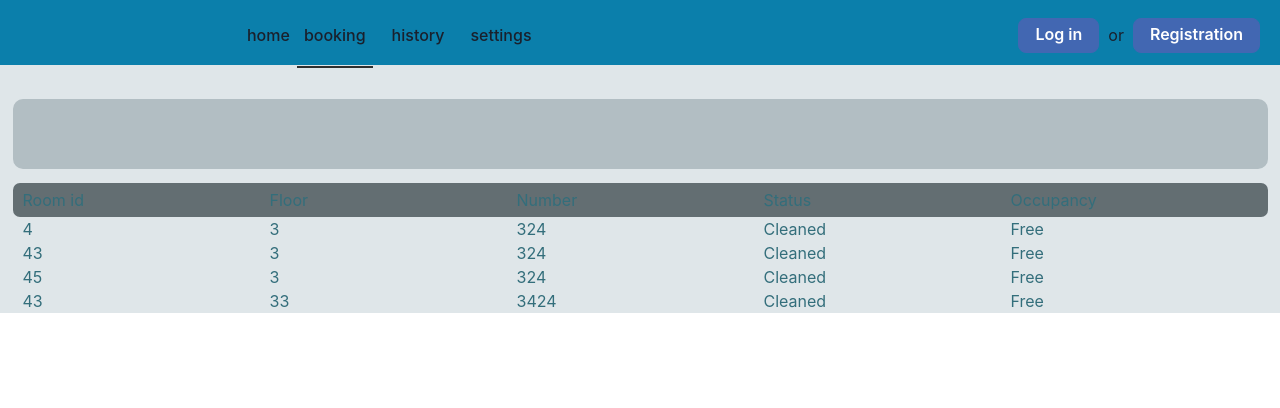
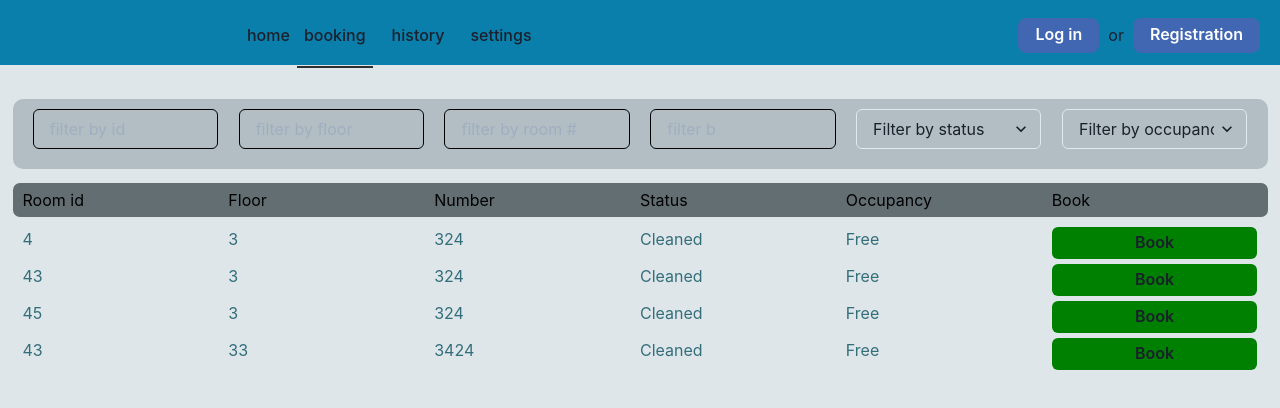
Before and after one commit to qabduali/swe_project, a React (Create React App) app: page /booking in a window 1280 px wide. Shown: the top 408 px of the page. Built offline with nearby package versions, Linux system fonts and the light colour scheme; the HTML template or start-up script is replaced by a standard one.

Commit message:
room list added

```diff
--- a/src/pages/rooms-list.jsx
+++ b/src/pages/rooms-list.jsx
@@ -1,6 +1,16 @@
 import React from "react";
-import {Box, Text} from "@chakra-ui/react";
-
+import {Box, Button, Input, Text} from "@chakra-ui/react";
+import {
+    Modal,
+    ModalOverlay,
+    ModalContent,
+    ModalHeader,
+    ModalFooter,
+    ModalBody,
+    ModalCloseButton,
+    useDisclosure
+} from '@chakra-ui/react'
+import { Select } from '@chakra-ui/react'
 
 const testData = [
     {
@@ -39,23 +49,143 @@ const testData = [
 
 export const RoomsList = () => {
 
+    const { isOpen, onOpen, onClose } = useDisclosure();
+
+
     return (
         <Box
             backgroundColor={"#dfe6e9"}
-            height={"100%"}
+            height={"calc(100vh - 60px)"}
             width={"100%"}
             display={"flex"}
             flexDirection={"column"}
             alignItems={"center"}
         >
+            <Modal isOpen={isOpen} onClose={onClose}>
+                <ModalOverlay />
+                <ModalContent>
+                    <ModalHeader>Booking</ModalHeader>
+                    <ModalCloseButton />
+                    <ModalBody>
+                        <Box
+                            marginBottom={"10px"}
+                        >
+                            <Text>From</Text>
+                            <Input placeholder="select date"/>
+                        </Box>
+                        <Box>
+                            <Text>To</Text>
+                            <Input placeholder="select date"/>
+                        </Box>
+                    </ModalBody>
+
+                    <ModalFooter>
+                        <Button colorScheme='blue' mr={3} onClick={onClose}>
+                            Close
+                        </Button>
+                        <Button variant='ghost'>Book</Button>
+                    </ModalFooter>
+                </ModalContent>
+            </Modal>
             <Box
                 marginTop={"34px"}
                 height={"70px"}
                 width={"calc(100% - 25px)"}
                 backgroundColor={"#b2bec3"}
                 borderRadius={"10px"}
+                display={"flex"}
+                flexDirection={"row"}
+                alignItems={"center"}
             >
-
+                <Box
+                    w={"100%"}
+                    display={"flex"}
+                    flexDirection={"row"}
+                    paddingLeft={"10px"}
+                    paddingRight={"10px"}
+                    paddingTop={"5px"}
+                    paddingBottom={"5px"}
+                    marginBottom={"10px"}
+                    borderRadius={"7px"}
+                    alignItems={"center"}
+                >
+                    <Box
+                        flex={"1 1 0px"}
+                        display={"flex"}
+                        justifyContent={"center"}
+                    >
+                        <Input
+                            placeholder={"filter by id"}
+                            width={"90%"}
+                            color={"black"}
+                            borderColor={"black"}
+                        />
+                    </Box>
+                    <Box
+                        flex={"1 1 0px"}
+                        display={"flex"}
+                        justifyContent={"center"}
+                    >
+                        <Input
+                            placeholder={"filter by floor"}
+                            width={"90%"}
+                            color={"black"}
+                            borderColor={"black"}
+                        />
+                    </Box>
+                    <Box
+                        flex={"1 1 0px"}
+                        display={"flex"}
+                        justifyContent={"center"}
+                    >
+                        <Input
+                            placeholder={"filter by room #"}
+                            width={"90%"}
+                            color={"black"}
+                            borderColor={"black"}
+                        />
+                    </Box>
+                    <Box
+                        flex={"1 1 0px"}
+                        display={"flex"}
+                        justifyContent={"center"}
+                    >
+                        <Input
+                            placeholder={"filter b"}
+                            width={"90%"}
+                            color={"black"}
+                            borderColor={"black"}
+                        />
+                    </Box>
+                    <Box
+                        flex={"1 1 0px"}
+                        display={"flex"}
+                        justifyContent={"center"}
+                    >
+                        <Select
+                            placeholder='Filter by status'
+                            width={"90%"}
+                        >
+                            <option value='ALL'>all</option>
+                            <option value='CLEANED'>cleaned</option>
+                            <option value='NOT_CLEANED'>not cleaned</option>
+                        </Select>
+                    </Box>
+                    <Box
+                        flex={"1 1 0px"}
+                        display={"flex"}
+                        justifyContent={"center"}
+                    >
+                        <Select
+                            placeholder='Filter by occupancy'
+                            width={"90%"}
+                        >
+                            <option value='ALL'>all</option>
+                            <option value='OCCUPIED'>occupied</option>
+                            <option value='FREE'>free</option>
+                        </Select>
+                    </Box>
+                </Box>
             </Box>
             <Box
                 marginTop={"14px"}
@@ -69,6 +199,7 @@ export const RoomsList = () => {
                     paddingRight={"10px"}
                     paddingTop={"5px"}
                     paddingBottom={"5px"}
+                    marginBottom={"10px"}
                     backgroundColor={"#636E72"}
                     borderRadius={"7px"}
                 >
@@ -76,7 +207,7 @@ export const RoomsList = () => {
                         flex={"1 1 0px"}
                     >
                         <Text
-                            color={"#336e7b"}
+                            color={"black"}
                         >
                             Room id
                         </Text>
@@ -85,29 +216,36 @@ export const RoomsList = () => {
                         flex={"1 1 0px"}
                     >
                         <Text
-                            color={"#336e7b"}
+                            color={"black"}
                         >Floor</Text>
                     </Box>
                     <Box
                         flex={"1 1 0px"}
                     >
                         <Text
-                            color={"#336e7b"}
+                            color={"black"}
                         >Number</Text>
                     </Box>
                     <Box
                         flex={"1 1 0px"}
                     >
                         <Text
-                            color={"#336e7b"}
+                            color={"black"}
                         >Status</Text>
                     </Box>
                     <Box
                         flex={"1 1 0px"}
                     >
                         <Text
-                            color={"#336e7b"}
+                            color={"black"}
                         >Occupancy</Text>
+                    </Box>
+                    <Box
+                        flex={"1 1 0px"}
+                    >
+                        <Text
+                            color={"black"}
+                        >Book</Text>
                     </Box>
                 </Box>
                 {
@@ -119,6 +257,7 @@ export const RoomsList = () => {
                                 borderRadius={"7px"}
                                 paddingLeft={"10px"}
                                 paddingRight={"10px"}
+                                marginBottom={"5px"}
                             >
                                 <Box
                                     flex={"1 1 0px"}
@@ -155,6 +294,20 @@ export const RoomsList = () => {
                                         color={"#336e7b"}
                                     >{room.occupancy ? "Occupied" : "Free"}</Text>
                                 </Box>
+                                <Box
+                                    flex={"1 1 0px"}
+                                >
+                                    <Button
+                                        backgroundColor={"green"}
+                                        height={"32px"}
+                                        width={"100%"}
+                                        onClick={() => {
+                                            onOpen();
+                                        }}
+                                    >
+                                        Book
+                                    </Button>
+                                </Box>
                             </Box>
                         )
                     })
```
